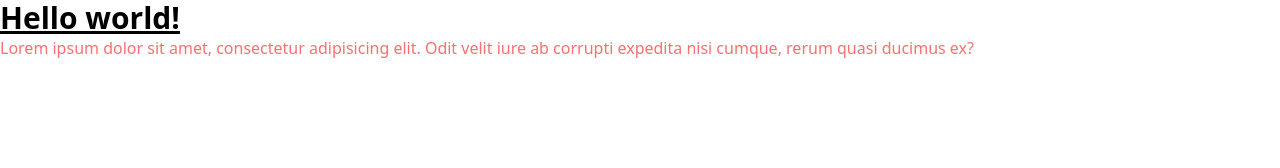
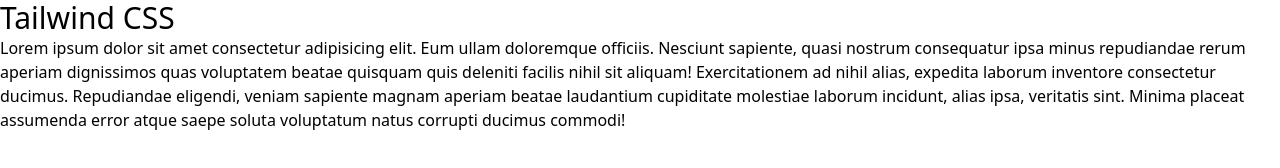
Before and after one commit to GrytsenkoAndrey/pw-tailwindcss.local, a website: page public/index.html in a window 1280 px wide. Drawn offline with Linux system fonts and the light colour scheme.

Commit message:
Exercise 1 2022-10-30

```diff
--- a/public/index.html
+++ b/public/index.html
@@ -9,9 +9,11 @@
     <link href="tailwind.css" type="text/css" rel="stylesheet">
 </head>
 <body>
-    <h1 class="text-3xl font-bold underline">
-        Hello world!
-    </h1>
-    <p class="2xl text-red-400">Lorem ipsum dolor sit amet, consectetur adipisicing elit. Odit velit iure ab corrupti expedita nisi cumque, rerum quasi ducimus ex?</p>
+
+    <div>
+        <h1 class="text-3xl">Tailwind CSS</h1>
+<p>Lorem ipsum dolor sit amet consectetur adipisicing elit. Eum ullam doloremque officiis. Nesciunt sapiente, quasi nostrum consequatur ipsa minus repudiandae rerum aperiam dignissimos quas voluptatem beatae quisquam quis deleniti facilis nihil sit aliquam! Exercitationem ad nihil alias, expedita laborum inventore consectetur ducimus. Repudiandae eligendi, veniam sapiente magnam aperiam beatae laudantium cupiditate molestiae laborum incidunt, alias ipsa, veritatis sint. Minima placeat assumenda error atque saepe soluta voluptatum natus corrupti ducimus commodi!</p>
+    </div>
+
 </body>
 </html >
```
